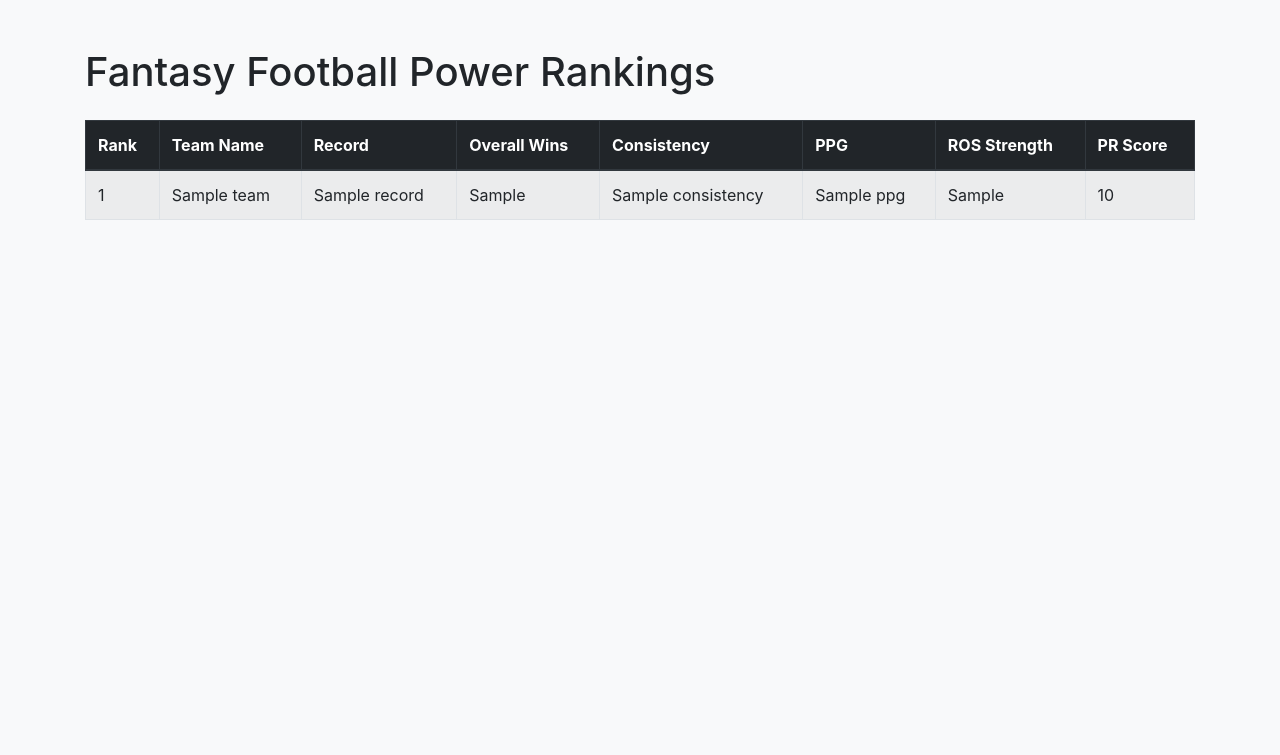
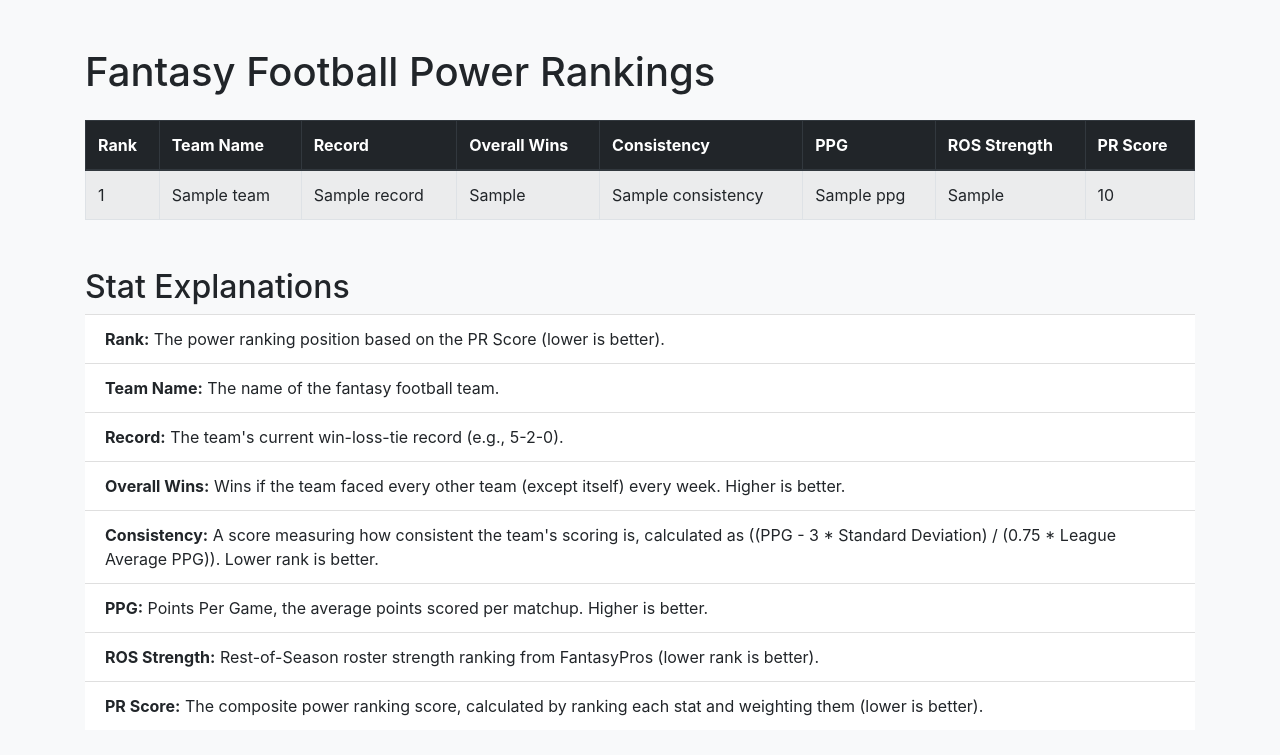
Before and after one commit to mbilly7/fantasy-football-power-rankings-web-app, a Flask app: template templates/index.html in a window 1280 px wide. Shown: the top 755 px of the page. Run offline with Flask 3, Linux system fonts and the light colour scheme; the template is opened without the code that fills it: most values are stand-ins (such as "Sample title", 1, 10 or a date in 2020).

Commit message:
add stat explanations

```diff
--- a/templates/index.html
+++ b/templates/index.html
@@ -38,6 +38,36 @@
             {% endfor %}
         </tbody>
     </table>
+
+    <div class="mt-5">
+        <h2>Stat Explanations</h2>
+        <ul class="list-group list-group-flush">
+            <li class="list-group-item">
+                <strong>Rank:</strong> The power ranking position based on the PR Score (lower is better).
+            </li>
+            <li class="list-group-item">
+                <strong>Team Name:</strong> The name of the fantasy football team.
+            </li>
+            <li class="list-group-item">
+                <strong>Record:</strong> The team's current win-loss-tie record (e.g., 5-2-0).
+            </li>
+            <li class="list-group-item">
+                <strong>Overall Wins:</strong> Wins if the team faced every other team (except itself) every week. Higher is better.
+            </li>
+            <li class="list-group-item">
+                <strong>Consistency:</strong> A score measuring how consistent the team's scoring is, calculated as ((PPG - 3 * Standard Deviation) / (0.75 * League Average PPG)). Lower rank is better.
+            </li>
+            <li class="list-group-item">
+                <strong>PPG:</strong> Points Per Game, the average points scored per matchup. Higher is better.
+            </li>
+            <li class="list-group-item">
+                <strong>ROS Strength:</strong> Rest-of-Season roster strength ranking from FantasyPros (lower rank is better).
+            </li>
+            <li class="list-group-item">
+                <strong>PR Score:</strong> The composite power ranking score, calculated by ranking each stat and weighting them (lower is better).
+            </li>
+        </ul>
+    </div>
 </div>
 </body>
 </html>
```
